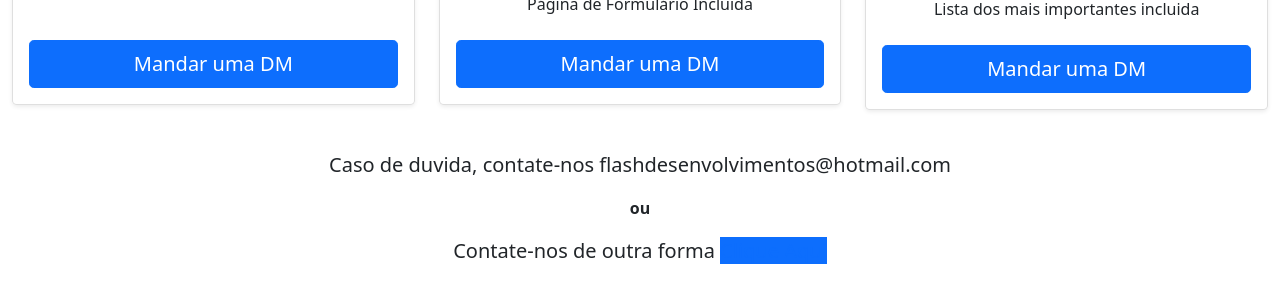
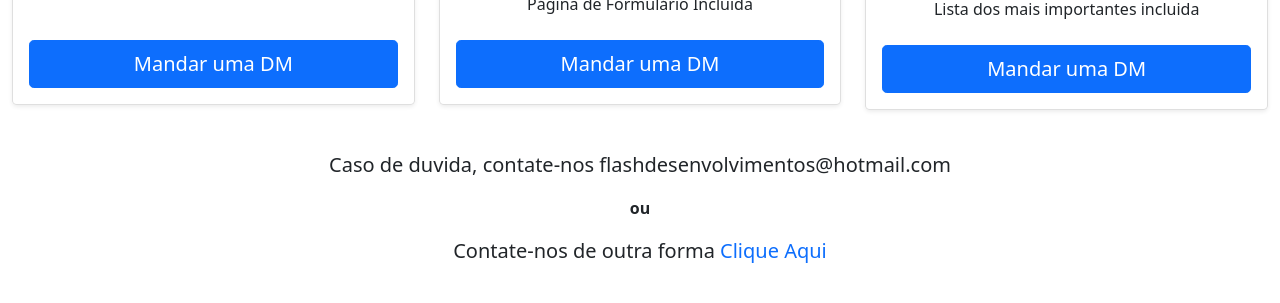
Before and after one commit to flashdesenvolvimentos/portifolio, a plain HTML site: page subpaginas/nossojob.html in a window 1280 px wide. Shown: the part 433-736 px from the top of the page. Drawn offline with nearby package versions, Linux system fonts and the light colour scheme; files that its build step writes are made by us from their sources.

Commit message:
Mudando o "Nosso Job"

```diff
--- a/subpaginas/nossojob.html
+++ b/subpaginas/nossojob.html
@@ -106,7 +106,7 @@
         <div align="center">
             <p class="lead" style="vertical-align: middle;">Caso de duvida, contate-nos <strong>flashdesenvolvimentos@hotmail.com</strong></p>
             <p><strong>ou</strong></p>
-            <p class="lead">Contate-nos de outra forma <a href="./contato.html" style="text-decoration: none; outline: none;" class="bg-primary"><strong>Clique Aqui</strong></a></p>
+            <p class="lead">Contate-nos de outra forma <a href="./contato.html" style="text-decoration: none; outline: none;" class="text-primary"><strong>Clique Aqui</strong></a></p>
         </div>
     </main>
 </body>
```
